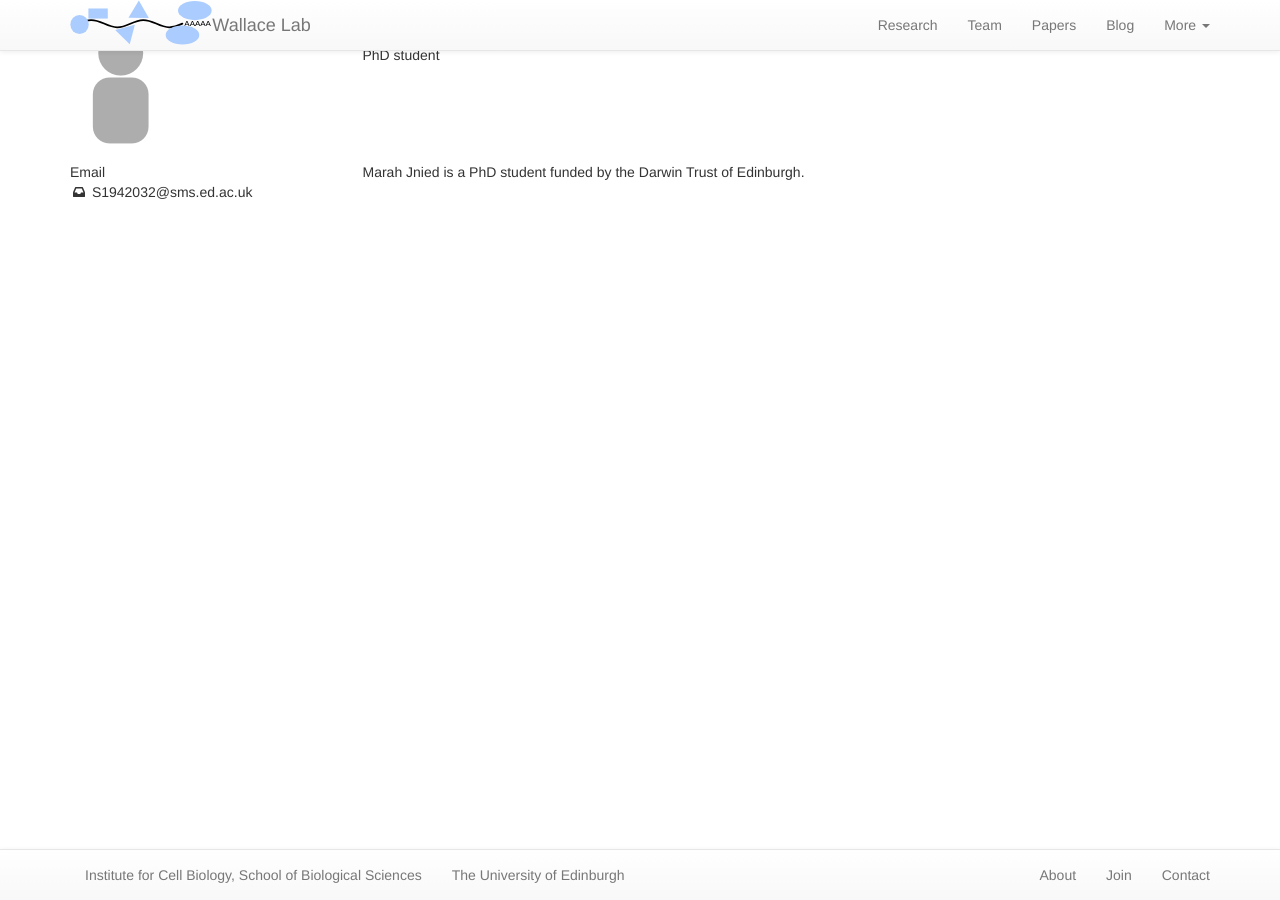
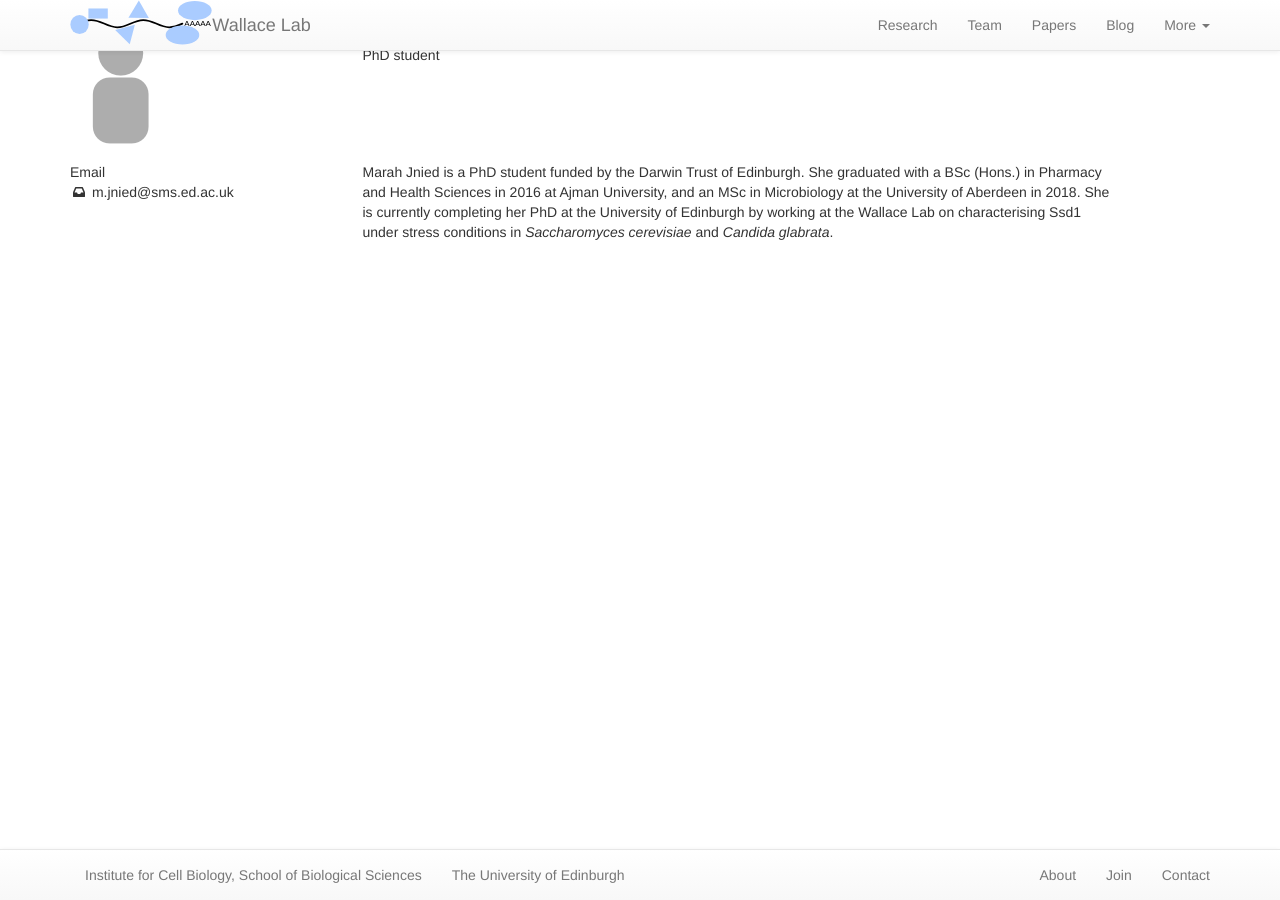
Before and after one commit to swinterbourne/ewallace.github.io, a Jekyll site: the page built from team/_posts/2019-10-01-marah-jnied.md, in a window 1280 px wide. Built offline with Jekyll 4.4.1, drawn with Linux system fonts in a browser that asks for light colours; nearby versions of some CDN libraries.

Commit message:
Updated bio Marah-Jnied (#13)
* Update Marah-Jnied

* Update 2019-10-01-marah-jnied.md

```diff
--- a/team/_posts/2019-10-01-marah-jnied.md
+++ b/team/_posts/2019-10-01-marah-jnied.md
@@ -4,7 +4,7 @@ title: "Marah Jnied"
 position: PhD student
 nickname: Marah
 handle:
-email: S1942032@sms.ed.ac.uk
+email: m.jnied@sms.ed.ac.uk
 twitter:
 github:
 ORCID:
@@ -14,3 +14,4 @@ alum: false
 ---
 
 Marah Jnied is a PhD student funded by the Darwin Trust of Edinburgh.
+She graduated with a BSc (Hons.) in Pharmacy and Health Sciences in 2016 at Ajman University, and an MSc in Microbiology at the University of Aberdeen in 2018. She is currently completing her PhD at the University of Edinburgh by working at the Wallace Lab on characterising Ssd1 under stress conditions in *Saccharomyces cerevisiae* and *Candida glabrata*.
```
